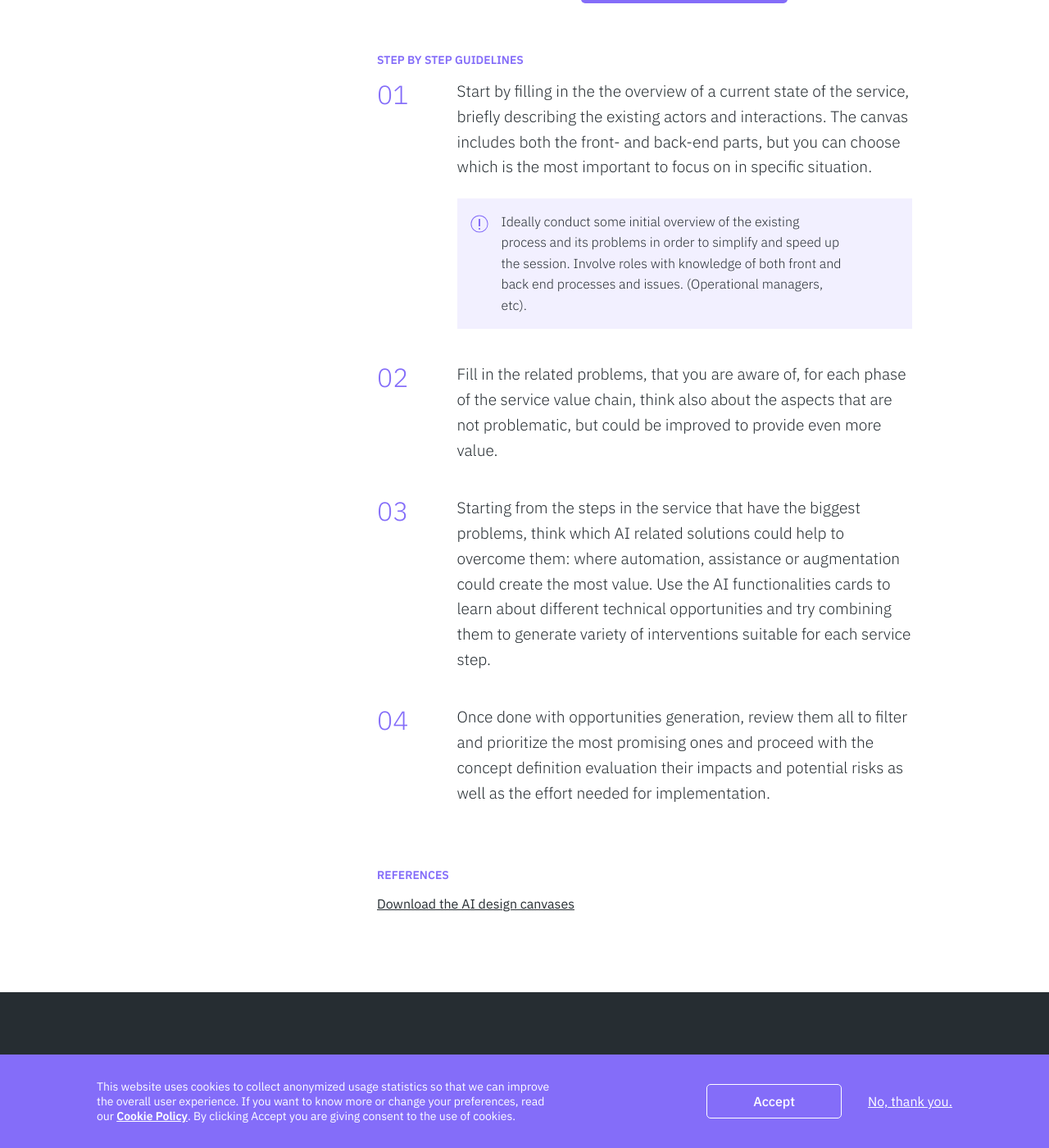
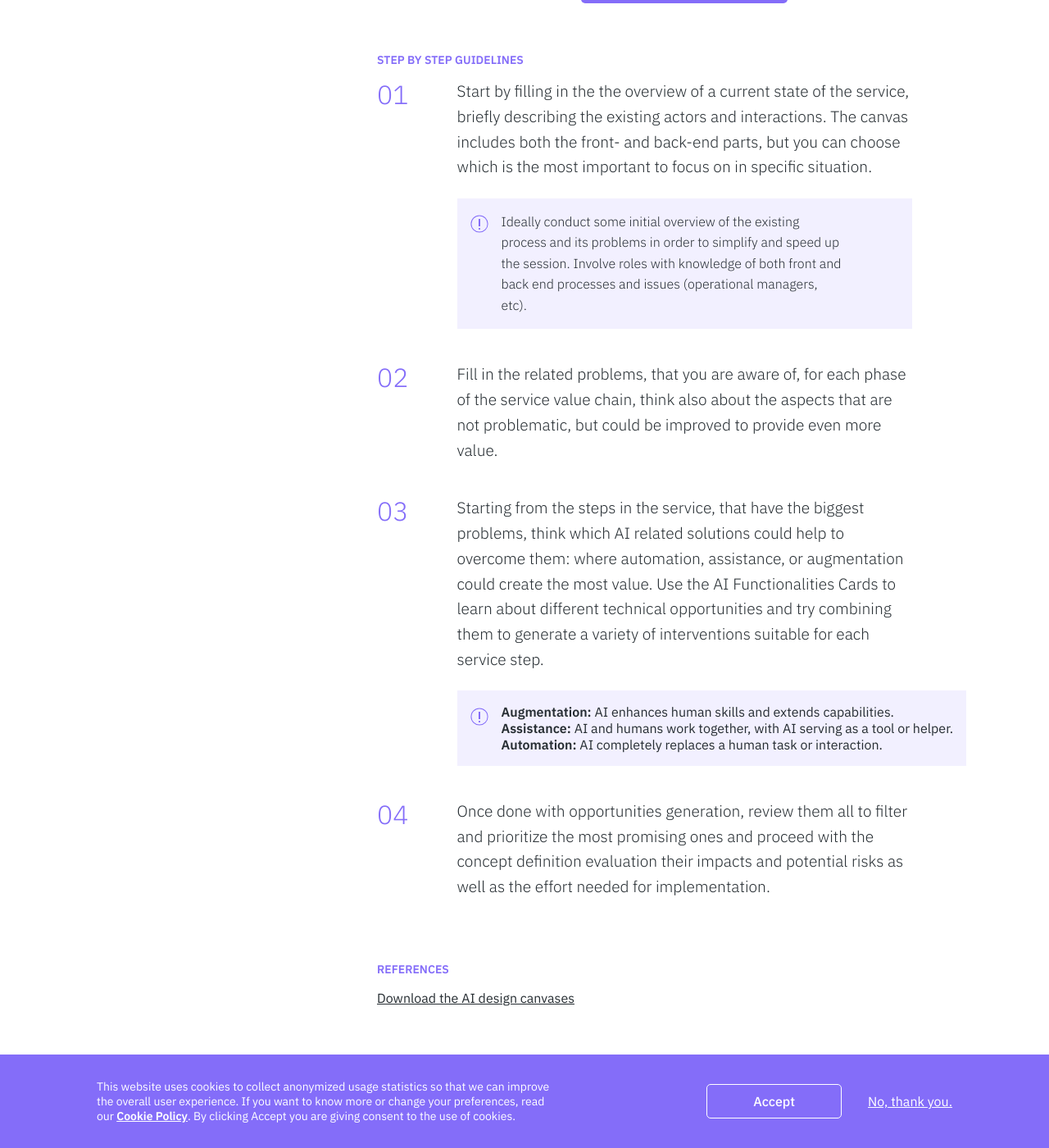
Before and after one commit to service-design-tools/sdt-website, a Jekyll site: the page built from _tools/ai-landscape.md, in a window 1280 px wide and 1400 px high, scrolled down 1671 px. Shown: the whole window at 82% size. Built offline with Jekyll 4.4.1, drawn with Linux system fonts in a browser that asks for light colours.

Commit message:
Update tool “ai-landscape”

```diff
--- a/_tools/ai-landscape.md
+++ b/_tools/ai-landscape.md
@@ -83,17 +83,24 @@ guidelines:
       the most important to focus on in specific situation.
     warning: Ideally conduct some initial overview of the existing process and its
       problems in order to simplify and speed up the session. Involve roles with
-      knowledge of both front and back end processes and issues. (Operational
+      knowledge of both front and back end processes and issues (operational
       managers, etc).
   - step: Fill in the related problems, that you are aware of, for each phase of the
       service value chain, think also about the aspects that are not
       problematic, but could be improved to provide even more value.
-  - step: "Starting from the steps in the service that have the biggest problems,
+  - step: "Starting from the steps in the service, that have the biggest problems,
       think which AI related solutions could help to overcome them: where
-      automation, assistance or augmentation could create the most value. Use
-      the AI functionalities cards to learn about different technical
-      opportunities and try combining them to generate variety of interventions
-      suitable for each service step."
+      automation, assistance, or augmentation could create the most value. Use
+      the [AI Functionalities
+      Cards](https://servicedesigntools.org/tools/ai-functionality-cards) to
+      learn about different technical opportunities and try combining them to
+      generate a variety of interventions suitable for each service step."
+    warning: >-
+      * **Augmentation:** AI enhances human skills and extends capabilities.
+
+      * **Assistance:** AI and humans work together, with AI serving as a tool or helper.
+
+      * **Automation:** AI completely replaces a human task or interaction.
   - step: Once done with opportunities generation, review them all to filter and
       prioritize the most promising ones and proceed with the concept definition
       evaluation their impacts and potential risks as well as the effort needed
```
